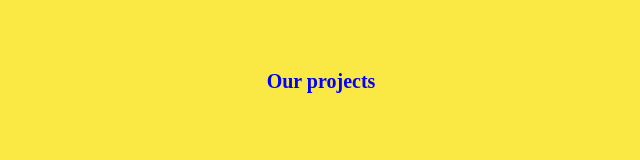
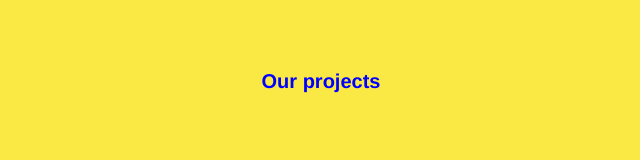
Before and after one commit to Remsea/Hello, a plain HTML site: page index.html in a window 1280 px wide. Shown: the full height of the page, 327-967 px from the left. Drawn offline with Linux system fonts and the light colour scheme.

Commit message:
Changing police

```diff
--- a/index.html
+++ b/index.html
@@ -21,6 +21,7 @@
 text-align: center;
 font-size: 20px;
 font-weight: bold;
+font-family: "Helvetica"
 }
 
 </style>
```
